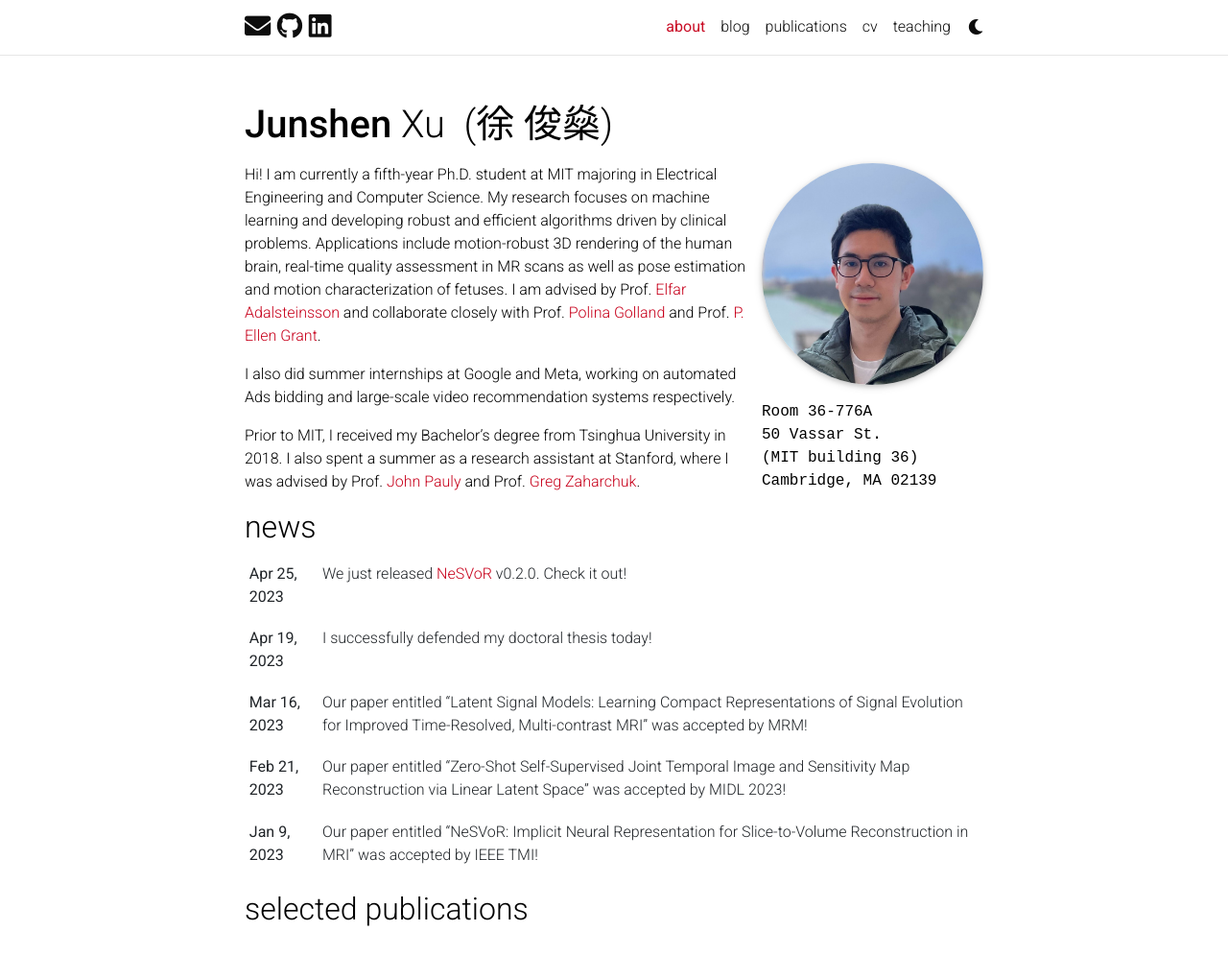
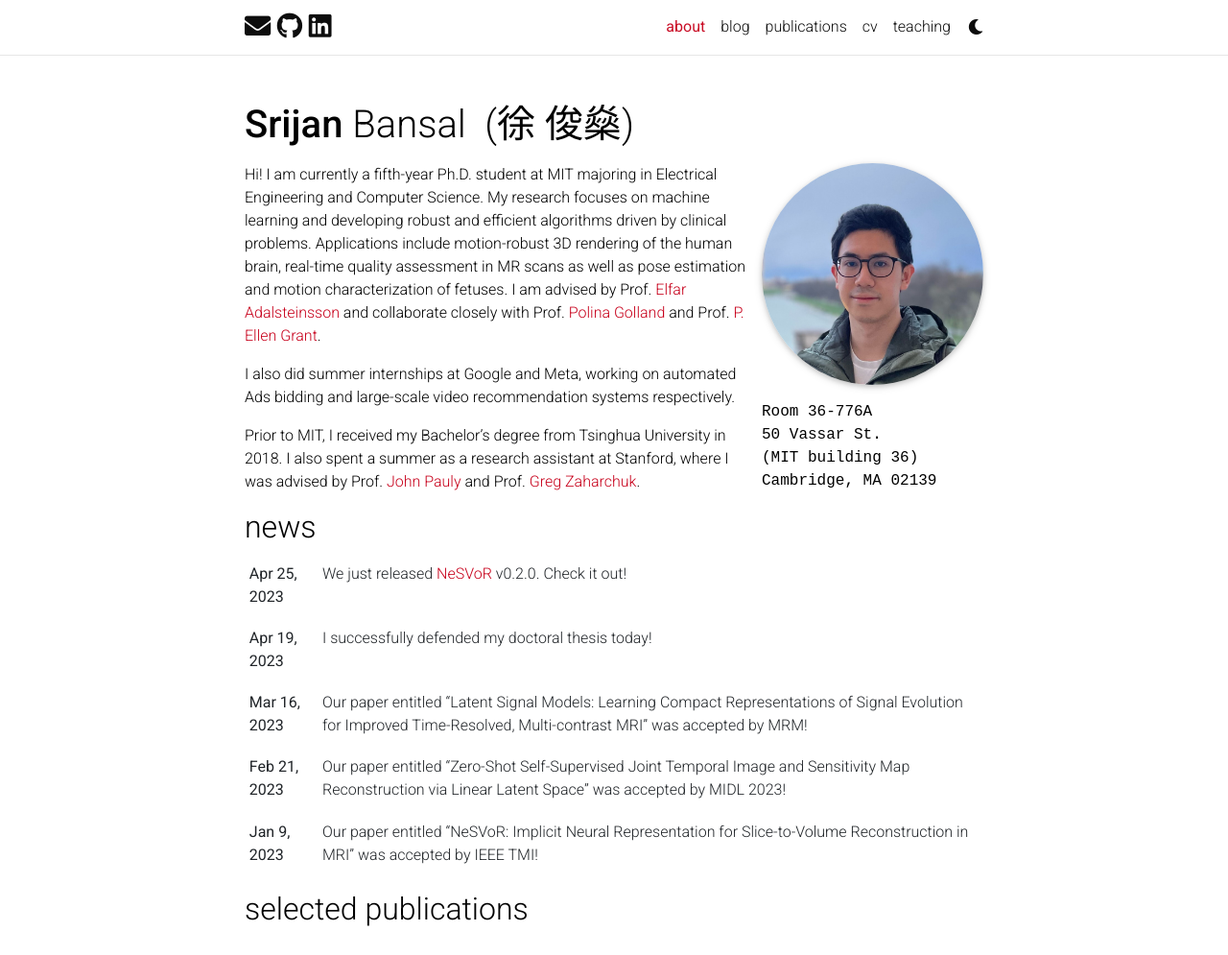
Before and after one commit to srijan-bansal/srijan-bansal.github.io, a Jekyll site: the page built from _pages/about.md, in a window 1280 px wide and 1265 px high, cut to the strip 0-995 px from the top of the window. Shown: the whole strip at 96% size. Built offline with Jekyll 4.4.1, drawn with Linux system fonts in a browser that asks for light colours; full-size pictures stand in for the smaller copies a plugin makes; comment, search, counter and statistics services are not loaded; a style sheet for code colours, icons or effects is not loaded; some of the changed text lies outside the part shown.

Commit message:
Update _config.yml

```diff
--- a/_config.yml
+++ b/_config.yml
@@ -3,9 +3,9 @@
 # -----------------------------------------------------------------------------
 
 title: blank # the website title (if blank, full name will be used instead)
-first_name: Junshen
+first_name: Srijan
 middle_name:
-last_name: Xu
+last_name: Bansal
 chinese_last_name: 徐
 chinese_first_name: 俊燊
 email: junshen@mit.edu
```
